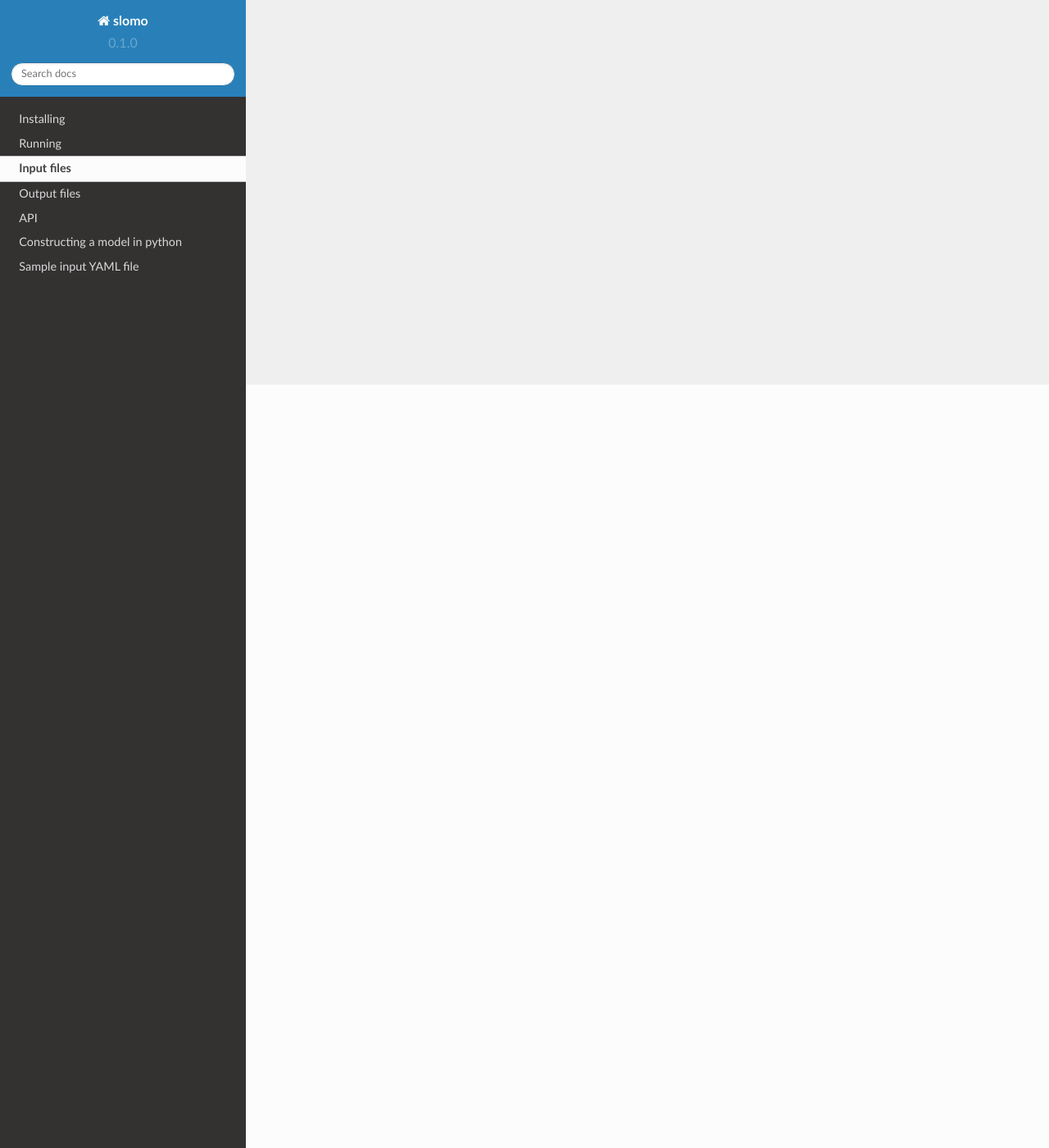
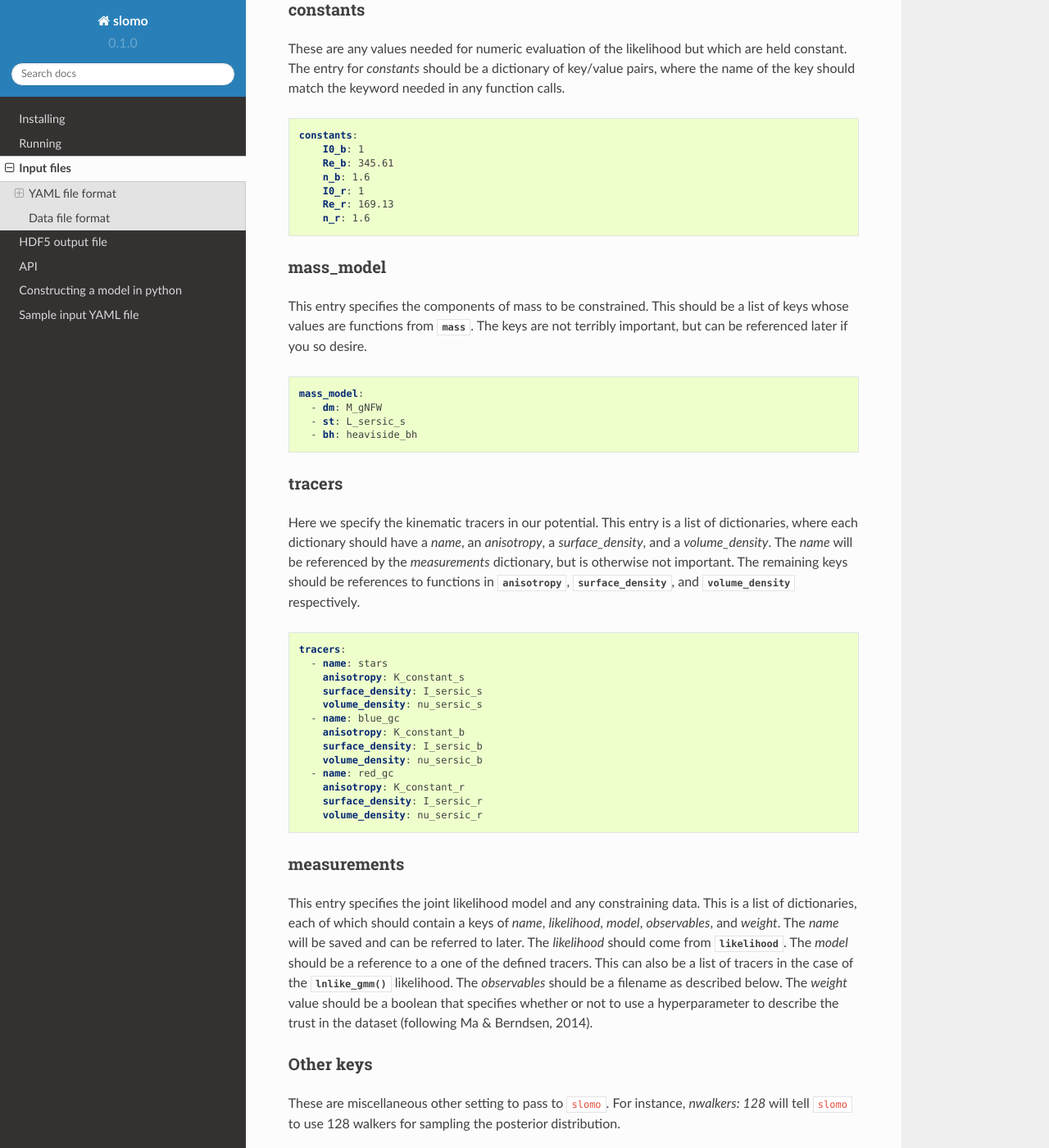
Before and after one commit to adwasser/slomo_old, a Sphinx documentation site: the page built from doc/source/user/input.rst, in a window 1280 px wide and 1400 px high, scrolled down 931 px. Shown: the whole window at 82% size. Built offline with Sphinx 7.4.7 and the Read the Docs theme 2.0.0, drawn with Linux system fonts in a browser that asks for light colours; some of the changed text lies outside the part shown.

Commit message:
updated input and running instructions

```diff
--- a/doc/source/user/input.rst
+++ b/doc/source/user/input.rst
@@ -1,6 +1,108 @@
 Input files
 ===========
 
-``slomo`` uses `YAML <http://www.yaml.org/start.html>`_ as a markup language for describing models.
+.. _input-label:
 
-Input files are parsed with :py:meth:`~slomo.io.read_yaml`.
+YAML file format
+################
+
+``slomo`` uses `YAML <http://www.yaml.org/start.html>`_ as a markup language for describing model configurations.
+
+Input files are parsed with :py:meth:`~slomo.io.read_yaml`, which returns a :py:class:`~slomo.models.DynamicalModel` instance.  The main keys of the file are listed below.
+
+params
+------
+
+These are the free parameters of the model.  The entry for `params` should be a list of dictionaries.  Each parameter dictionary should have an entry for `name`, `value`, and `lnprior`.  The chosen `name` should match the relevant keyword of any function which will need to be called during the likelihood call.  The `value` is simply the starting value. The `lnprior` value should be a tuple (comma separated, no surrounding parenthesis) of the prior name (taken from :py:mod:`~slomo.pdf`) and any numeric values for parameters of the distribution.  You can optionally include a `transform` key whose value is the name of a function from :py:mod:`~slomo.transforms`.
+
+In the example below, `rho_s` has a uniform prior on the log (base 10) of the value.  Since any physics functions involving :math:`\rho_s` expect the actual value and not the log of the value, we specify that we want to use `transform.from_log` on the value.
+
+.. code-block:: yaml
+
+    params:
+      - name: rho_s
+        value: 6.84
+        transform: from_log
+        lnprior: lnuniform, 5, 9
+      - name: r_s
+        value: 1.74
+        lnprior: lnuniform, 1, 3
+        transform: from_log
+      - name: gamma
+        value: 0.6
+        lnprior: lnuniform, 0, 2
+
+
+constants
+---------
+
+These are any values needed for numeric evaluation of the likelihood but which are held constant.  The entry for `constants` should be a dictionary of key/value pairs, where the name of the key should match the keyword needed in any function calls.
+
+.. code-block:: yaml
+
+   constants:
+       I0_b: 1
+       Re_b: 345.61
+       n_b: 1.6
+       I0_r: 1
+       Re_r: 169.13
+       n_r: 1.6
+
+
+mass_model
+----------
+
+This entry specifies the components of mass to be constrained.  This should be a list of keys whose values are functions from :py:mod:`~slomo.mass`.  The keys are not terribly important, but can be referenced later if you so desire.
+
+.. code-block:: yaml
+
+    mass_model:
+      - dm: M_gNFW
+      - st: L_sersic_s
+      - bh: heaviside_bh
+
+tracers
+-------
+
+Here we specify the kinematic tracers in our potential.  This entry is a list of dictionaries, where each dictionary should have a `name`, an `anisotropy`, a `surface_density`, and a `volume_density`.  The `name` will be referenced by the `measurements` dictionary, but is otherwise not important.  The remaining keys should be references to functions in :py:mod:`~slomo.anisotropy`, :py:mod:`~slomo.surface_density`, and :py:mod:`~slomo.volume_density` respectively.
+
+.. code-block:: yaml
+
+    tracers:
+      - name: stars
+        anisotropy: K_constant_s
+        surface_density: I_sersic_s
+        volume_density: nu_sersic_s
+      - name: blue_gc
+        anisotropy: K_constant_b
+        surface_density: I_sersic_b
+        volume_density: nu_sersic_b
+      - name: red_gc
+        anisotropy: K_constant_r
+        surface_density: I_sersic_r
+        volume_density: nu_sersic_r
+
+
+measurements
+------------
+
+This entry specifies the joint likelihood model and any constraining data.  This is a list of dictionaries, each of which should contain a keys of `name`, `likelihood`, `model`, `observables`, and `weight`.  The `name` will be saved and can be referred to later.  The `likelihood` should come from :py:mod:`~slomo.likelihood`.  The `model` should be a reference to a one of the defined tracers.  This can also be a list of tracers in the case of the :py:meth:`~slomo.likelihood.lnlike_gmm` likelihood.  The `observables` should be a filename as described below.  The `weight` value should be a boolean that specifies whether or not to use a hyperparameter to describe the trust in the dataset (following Ma & Berndsen, 2014).
+
+
+Other keys
+----------
+
+These are miscellaneous other setting to pass to ``slomo``.  For instance, `nwalkers: 128` will tell ``slomo`` to use 128 walkers for sampling the posterior distribution.
+
+
+Data file format
+################
+
+The data files are whitespace delimited.  They should have a header (first comment with ``#``) which specifies the variable names.  There should be a radius variable (notated as ``R``) for spatially-varying quantities.  For other variables, see the :py:mod:`~slomo.likelihood` call associated with the observable for the necessary keywords.  For instance, :py:meth:`~slomo.likelihood.lnlike_discrete` expects measurements of ``v`` and ``dv`` for a velocity and velocity uncertainty at each radial measurement.  :py:meth:`~slomo.likelihood.lnlike_continuous` expects measurements of ``sigma`` and ``dsigma`` for the velocity dispersion and associated uncertainty, so the data file might look like
+
+::
+
+   # R sigma dsigma
+   3.080 266.426 6.179
+   3.200 271.820 8.300
+   3.394 263.766 6.199
```
Also changed, not shown: doc/source/api.rst (+0 -9 lines), doc/source/user/output.rst (+5 -2 lines), doc/source/user/running.rst (+15 -2 lines).
